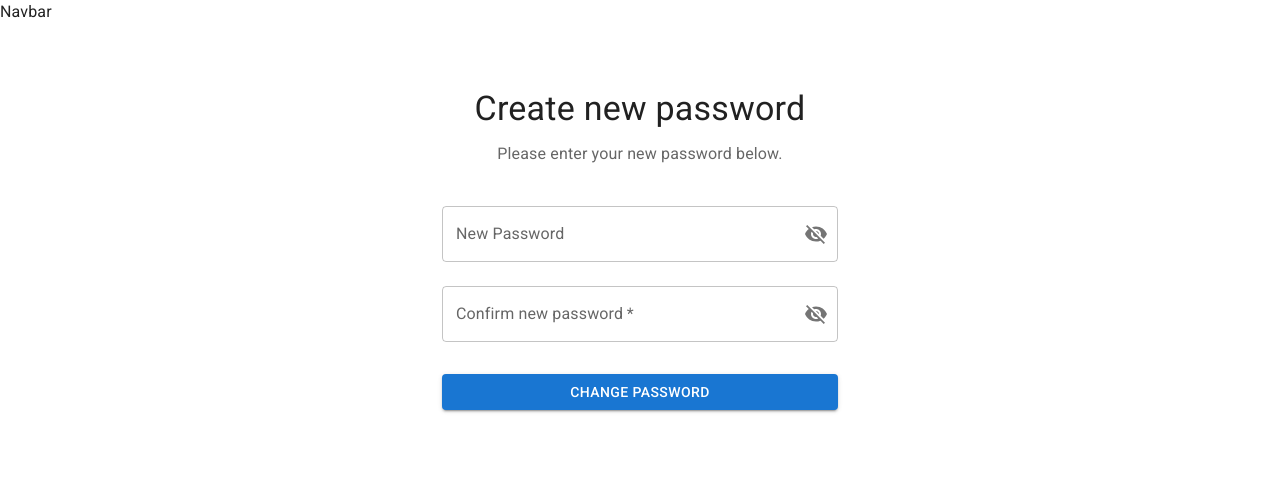
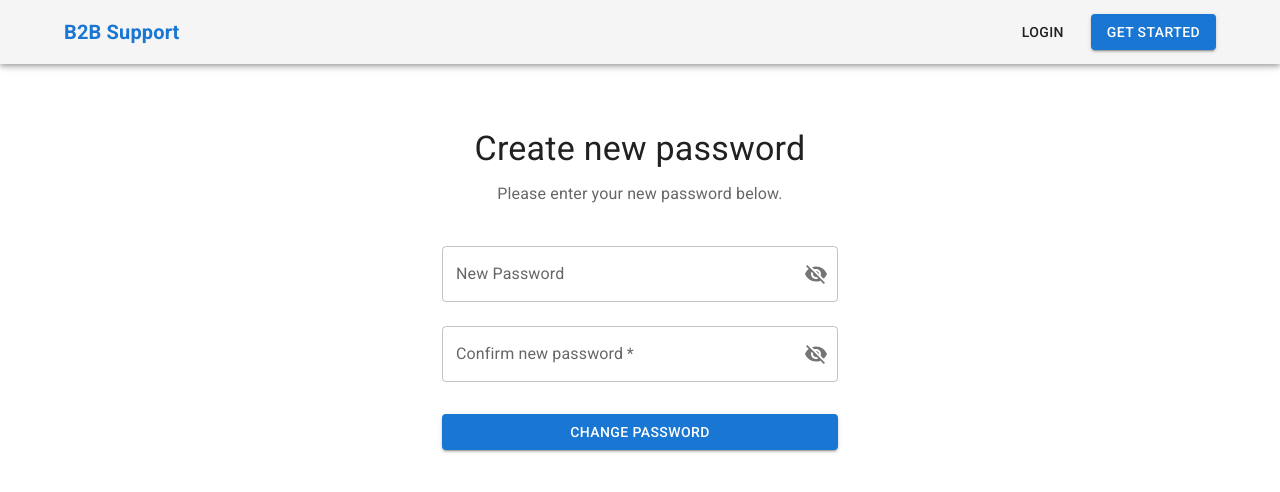
Before and after one commit to AlicjaSzot/Authentication-System---Backend-Service, a React (Create React App) app in the folder frontend/: page /reset-password/1/1 in a window 1280 px wide. Shown: the top 492 px of the page. Built offline with nearby package versions, Linux system fonts and the light colour scheme; no server answers.

Commit message:
Slice 9 navbar (#7)
* Create simple Navbar - without logic

* handle logout beetwen 'Login' & 'Get Started' and 'Logout'& 'Dashbourd' buttons

---------

Co-authored-by: Alicja Szot <AlicjaSzot>

```diff
--- a/frontend/src/App.tsx
+++ b/frontend/src/App.tsx
@@ -6,10 +6,12 @@ import RegisterPage from "./pages/RegisterPage";
 import DashboardPage from "./pages/DashboardPage";
 import { Toaster } from "react-hot-toast";
 import ResetPasswordPage from "./components/ResetPasswordPage";
+import { AuthProvider } from "./context/AuthContext";
 
 function App() {
   return (
     <>
+      <AuthProvider>
         <Toaster position="bottom-center" />
         <Routes>
           <Route path="/" element={<Navigate to="/login" />} />
@@ -23,6 +25,7 @@ function App() {
             <Route path="dashboard" element={<DashboardPage />} />
           </Route>
         </Routes>
+      </AuthProvider>
     </>
   );
 }
--- a/frontend/src/api/axiosClient.ts
+++ b/frontend/src/api/axiosClient.ts
@@ -71,3 +71,13 @@ api.interceptors.response.use(
     return Promise.reject(error);
   },
 );
+
+export const refreshSession = async () => {
+  const res = await axios.post(
+    "http://localhost:3001/auth/refresh",
+    {},
+    { withCredentials: true },
+  );
+  setAccessToken(res.data.accessToken);
+  return res.data;
+};
--- a/frontend/src/components/Navbar.tsx
+++ b/frontend/src/components/Navbar.tsx
@@ -1,7 +1,70 @@
-import React from "react";
+import {
+  AppBar,
+  Box,
+  Button,
+  Container,
+  Toolbar,
+  Typography,
+} from "@mui/material";
+import { Link as RouterLink, useNavigate } from "react-router-dom";
+import { useAuth } from "../hooks/useAuth";
 
 const Navbar = () => {
-  return <div>Navbar</div>;
+  const navigate = useNavigate();
+
+  const { user, isLoggedIn, logout } = useAuth();
+
+  console.log(isLoggedIn);
+
+  return (
+    <AppBar position="static" color="default">
+      <Container maxWidth="lg">
+        <Toolbar disableGutters>
+          {/*LOGO*/}
+          <Typography
+            variant="h6"
+            component={RouterLink}
+            to="/"
+            sx={{
+              flexGrow: 1,
+              textDecoration: "none",
+              color: "primary.main",
+              fontWeight: "bold",
+            }}
+          >
+            B2B Support
+          </Typography>
+
+          <Box sx={{ display: "flex", alignItems: "center", gap: 2 }}>
+            {!isLoggedIn ? (
+              <>
+                <Button component={RouterLink} to="/login" color="inherit">
+                  Login
+                </Button>
+                <Button
+                  component={RouterLink}
+                  to="/register"
+                  variant="contained"
+                  color="primary"
+                >
+                  Get Started
+                </Button>
+              </>
+            ) : (
+              <>
+                <Button component={RouterLink} to="/dashboard" color="inherit">
+                  Dashboard
+                </Button>
+                <Button onClick={logout} variant="outlined" color="primary">
+                  Logout
+                </Button>
+              </>
+            )}
+          </Box>
+        </Toolbar>
+      </Container>
+    </AppBar>
+  );
 };
 
 export default Navbar;
--- /dev/null
+++ b/frontend/src/context/AuthContext.tsx
@@ -0,0 +1,73 @@
+import { createContext, ReactNode, useEffect, useState } from "react";
+import { api, refreshSession, setAccessToken } from "../api/axiosClient";
+
+interface User {
+  id: string;
+  email: string;
+  name: string;
+  role: "admin" | "agent" | "client";
+}
+
+interface AuthContextType {
+  user: User | null;
+  isLoggedIn: boolean;
+  login: (userData: User, token: string) => void;
+  logout: () => void;
+  isLoading: boolean;
+}
+
+export const AuthContext = createContext<AuthContextType | undefined>(
+  undefined,
+);
+
+export const AuthProvider = ({ children }: { children: ReactNode }) => {
+  const [user, setUser] = useState<User | null>(null);
+  const [isLoading, setIsLoading] = useState(true);
+
+  useEffect(() => {
+    const initializeAuth = async () => {
+      try {
+        const data = await refreshSession();
+        setUser(data.user);
+      } catch (error) {
+        setUser(null);
+      } finally {
+        setIsLoading(false);
+      }
+    };
+    initializeAuth();
+  }, []);
+
+  const login = (userData: User, token: string) => {
+    setUser(userData);
+    setAccessToken(token);
+    localStorage.setItem("user", JSON.stringify(userData));
+  };
+
+  const logout = async () => {
+    try {
+      await api.post("/auth/logout");
+    } catch (err) {
+      console.error("Logout failed:", err);
+    } finally {
+      setUser(null);
+      setAccessToken("");
+      localStorage.removeItem("user");
+      window.location.href = "/login";
+    }
+  };
+
+  return (
+    <AuthContext.Provider
+      value={{
+        user,
+        isLoggedIn: !!user,
+        login,
+        logout,
+        isLoading,
+      }}
+    >
+      {!isLoading && children}
+    </AuthContext.Provider>
+  );
+};
--- /dev/null
+++ b/frontend/src/hooks/useAuth.ts
@@ -0,0 +1,8 @@
+import { useContext } from "react";
+import { AuthContext } from "../context/AuthContext";
+
+export const useAuth = () => {
+  const context = useContext(AuthContext);
+  if (!context) throw new Error("useAuth must be used within AuthProvider");
+  return context;
+};
--- a/frontend/src/pages/LoginPage.tsx
+++ b/frontend/src/pages/LoginPage.tsx
@@ -4,16 +4,21 @@ import { Container, Typography } from "@mui/material";
 import { useNavigate } from "react-router-dom";
 import { LoginUser } from "../api/auth";
 import { toast } from "react-hot-toast";
+import { useAuth } from "../hooks/useAuth";
 
 const LoginPage = () => {
   const navigate = useNavigate();
+  const { login } = useAuth();
 
   const handleLogin = async (data: LoginCredentials) => {
     try {
-      await LoginUser(data);
+      const responseData = await LoginUser(data);
+
+      const { user, accessToken } = responseData;
+
+      login(user, accessToken);
 
       toast.success("Login successful!");
-
       navigate("/dashboard");
     } catch (err: any) {
       console.error("Login failed:", err);
```
Lines whose indentation alone changed are shown as unchanged.
